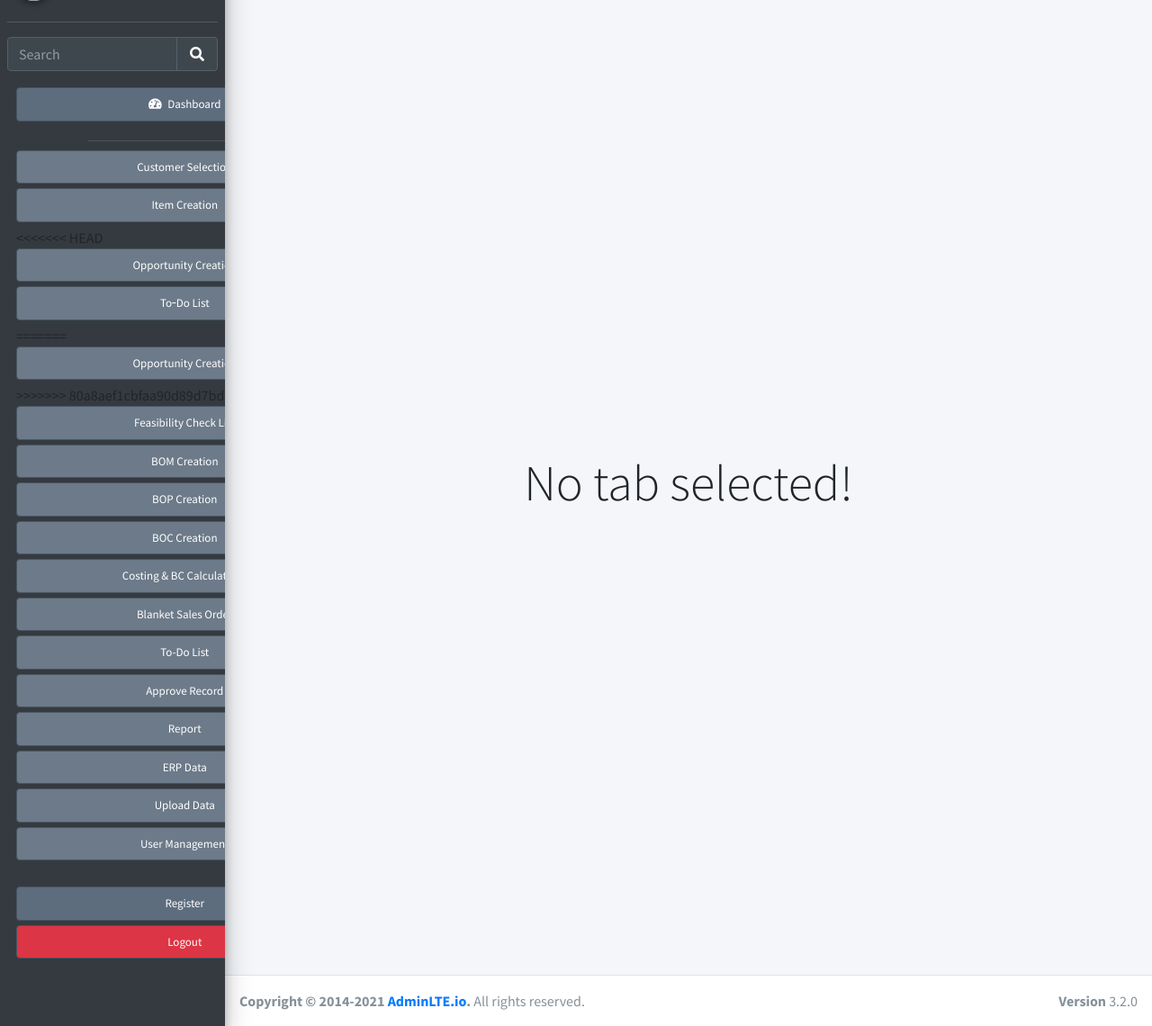
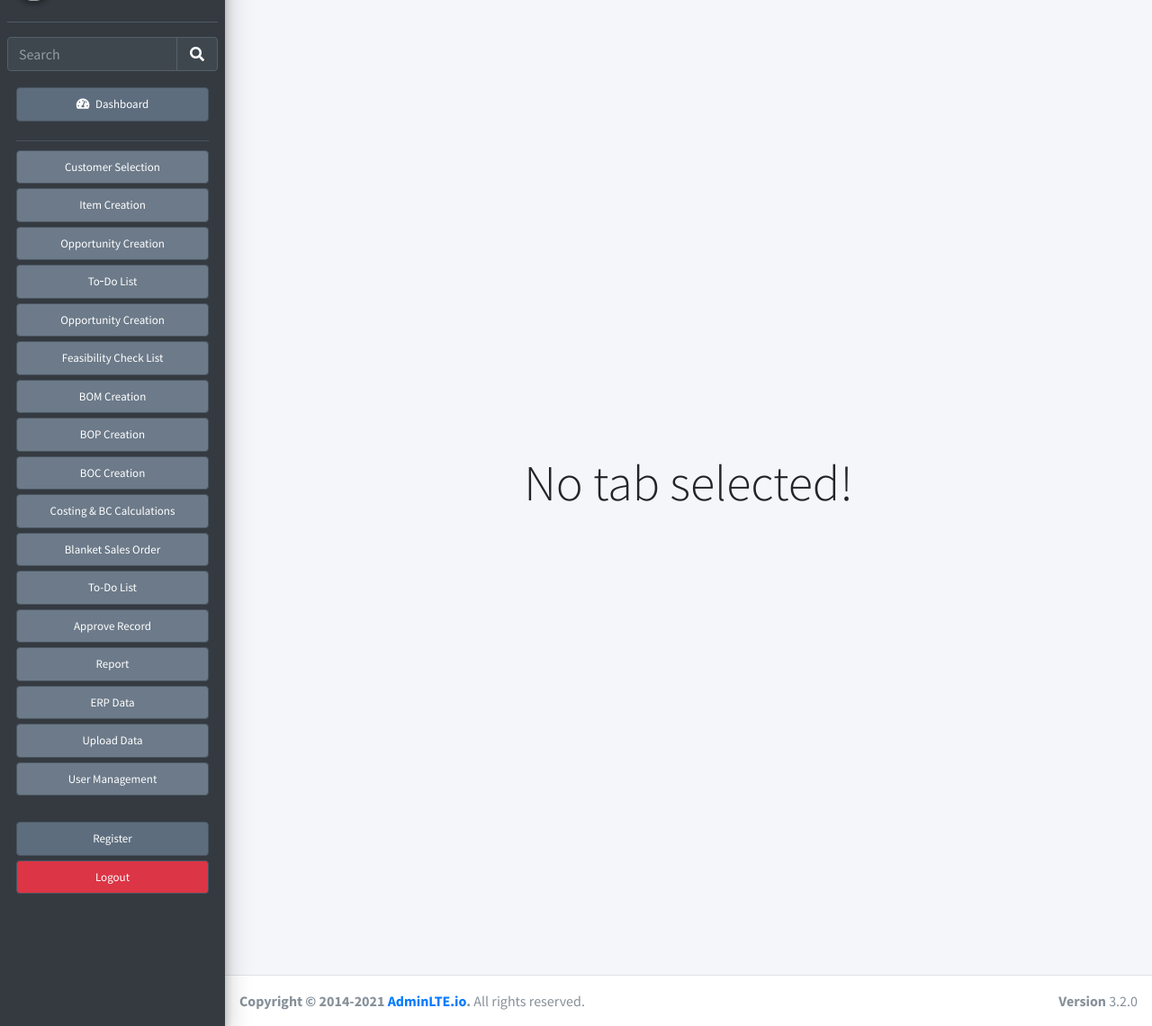
Before and after one commit to Nasreen-15/N-RFD, a Django app: template templates/pages/search/iframe.html in a window 1280 px wide. Shown: the part 99-1239 px from the top of the page at 90% size. Run offline with Django 4.2, Linux system fonts and the light colour scheme; the template is opened without the code that fills it, so the values that code supplies are empty; some libraries are stand-ins or nearby versions; grey boxes are pictures that could not be loaded.

Commit message:
conflict solved

```diff
--- a/templates/includes/menu-list.html
+++ b/templates/includes/menu-list.html
@@ -72,7 +72,7 @@
 
     <li><a href="#" class="voss-btn" data-toggle="modal" data-target="#customerModal">Customer Selection</a></li>
     <li><a href="#" class="voss-btn" data-toggle="modal" data-target="#itemCreationModal">Item Creation</a></li>
-<<<<<<< HEAD
+
 
 
 
@@ -89,9 +89,8 @@
 
 
 
-=======
     <li><a href="#" class="voss-btn">Opportunity Creation</a></li>
->>>>>>> 80a8aef1cbfaa90d89d7bdba1993d19e67672fdb
+
     <li><a href="#" class="voss-btn" data-toggle="modal" data-target="#feasibilityModal">Feasibility Check List</a></li>
     <li><a href="#" class="voss-btn">BOM Creation</a></li>
 
```
